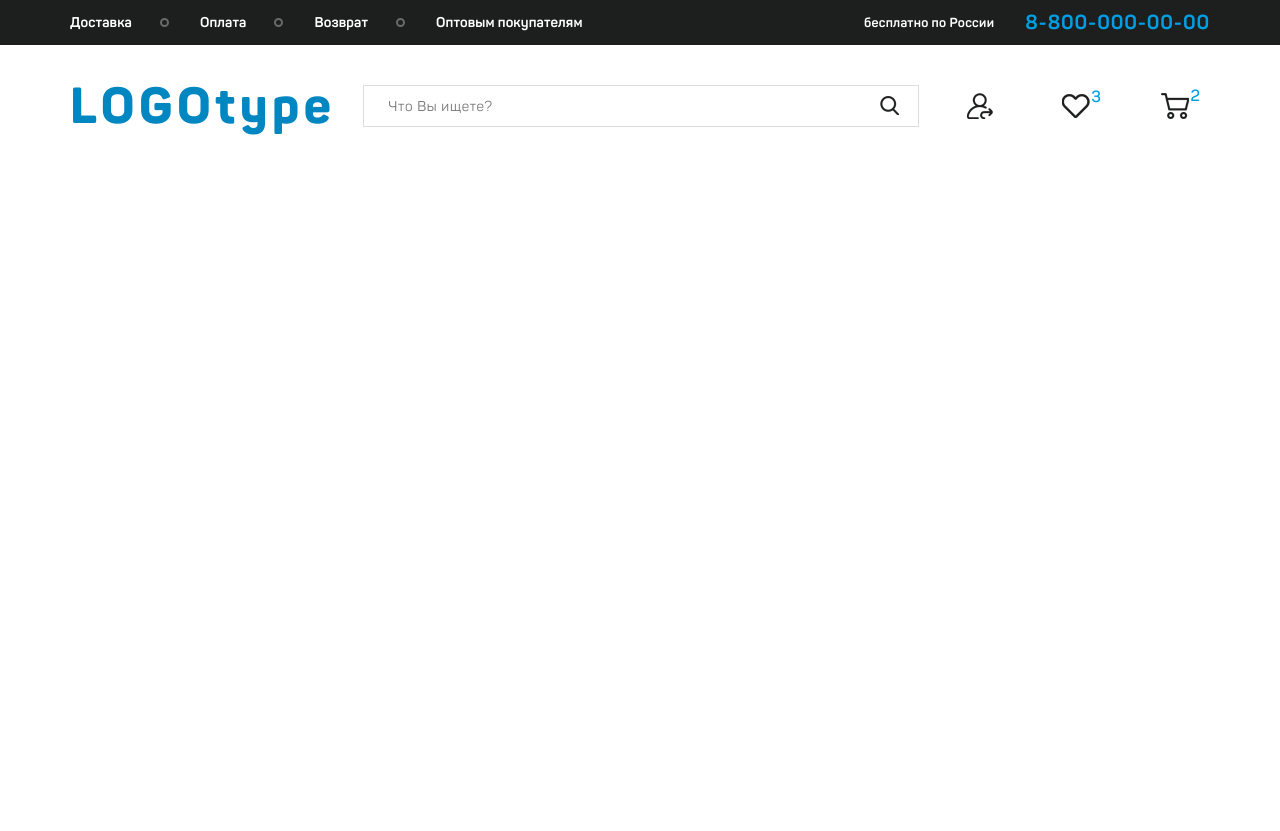
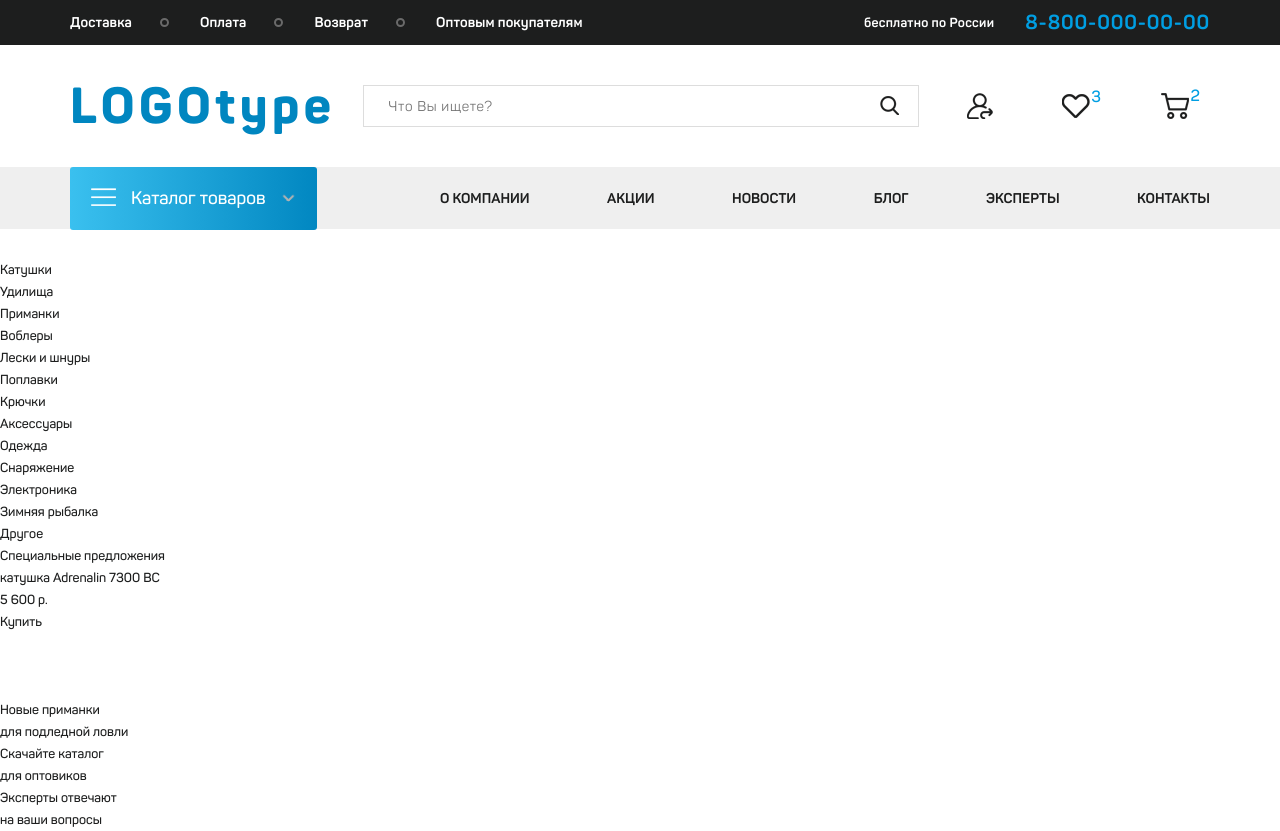
Before and after one commit to spartfin/LogoType, a website: page source/index.html in a window 1280 px wide. Before the commit the page ends 800 px from the top, so only its background shows below. Drawn offline with nearby package versions, Linux system fonts and the light colour scheme; files that its build step writes are made by us from their sources.

Commit message:
Свёрстана вверзняя навигация

```diff
--- a/source/index.html
+++ b/source/index.html
@@ -42,6 +42,80 @@
   </header>
 
   <main class="main">
+    <section class="navigation">
+      <h2 class="visually-hidden">Основная навигация по сайту</h2>
+      <div class="navigation__wrapper">
+        <div class="navigation__header">
+          <button class="navigation__catalog" type="button">Каталог товаров</button>
+          <nav class="navigation__main">
+            <ul class="navigation__list">
+              <li><a href="#">О компании</a></li>
+              <li><a href="#">Акции</a></li>
+              <li><a href="#">Новости</a></li>
+              <li><a href="#">Блог</a></li>
+              <li><a href="#">Эксперты</a></li>
+              <li><a href="#">Контакты</a></li>
+            </ul>
+          </nav>
+        </div>
+      </div>
+      <div class="navigation__bottom">
+        <nav class="navigation__products">
+          <ul class="navigation__products_list">
+            <li><a href="#">Катушки</a></li>
+            <li><a href="#">Удилища</a></li>
+            <li><a href="#">Приманки</a></li>
+            <li><a href="#">Воблеры</a></li>
+            <li><a href="#">Лески и шнуры</a></li>
+            <li><a href="#">Поплавки</a></li>
+            <li><a href="#">Крючки</a></li>
+            <li><a href="#">Аксессуары</a></li>
+            <li><a href="#">Одежда</a></li>
+            <li><a href="#">Снаряжение</a></li>
+            <li><a href="#">Электроника</a></li>
+            <li><a href="#">Зимняя рыбалка</a></li>
+            <li><a href="#">Другое</a></li>
+          </ul>
+        </nav>
+        <div class="navigation__content">
+          <div class="navigation_preview preview">
+            <ul class="preview__list">
+              <li>
+                <h3>Специальные предложения</h3>
+                <p>катушка Adrenalin 7300 BC</p>
+                <span>5 600 р.</span>
+                <a href="#">Купить</a>
+              </li>
+            </ul>
+            <ul class="preview__slides">
+              <li class="preview__slide preview__slide_Active"></li>
+              <li class="preview__slide"></li>
+              <li class="preview__slide"></li>
+            </ul>
+          </div>
+          <ul class="navigation__preview-links">
+            <li>
+              <a href="#">
+                <h4>Новые приманки</h4>
+                <p>для подледной ловли</p>
+              </a>
+            </li>
+            <li>
+              <a href="#">
+                <h4>Скачайте каталог</h4>
+                <p>для оптовиков</p>
+              </a>
+            </li>
+            <li>
+              <a href="#">
+                <h4>Эксперты отвечают</h4>
+                <p>на ваши вопросы</p>
+              </a>
+            </li>
+          </ul>
+        </div>
+      </div>
+    </section>
   </main>
 
   <footer class="footer">
--- /dev/null
+++ b/source/sass/blocks/navigation.scss
@@ -0,0 +1,95 @@
+/* Вверхняя навигация */
+.navigation__wrapper {
+  min-height: 62px;
+  background-color: #efefef;
+  margin-bottom: 30px;
+}
+
+.navigation__header {
+  display: flex;
+  max-width: 1170px;
+  justify-content: space-between;
+  align-items: center;
+  height: 62px;
+  margin: 0 auto;
+  padding-left: 15px;
+  padding-right: 15px;
+}
+
+.navigation__catalog {
+  position: relative;
+  font-family: $textPantonSemiBold;
+  font-size: 18px;
+  line-height: 25px;
+  font-weight: 600;
+  color: #ffffff;
+  padding-top: 19px;
+  padding-bottom: 19px;
+  padding-left: 61px;
+  padding-right: 51px;
+  border-radius: 3px;
+  background: linear-gradient(
+    270deg,
+    rgb(1, 135, 193) 0%,
+    rgb(58, 192, 239) 100%
+  );
+
+  &::before {
+    position: absolute;
+    content: "";
+    width: 25px;
+    height: 18px;
+    background-image: url("../img/burger-icon.png");
+    top: 21px;
+    left: 21px;
+  }
+
+  &::after {
+    position: absolute;
+    content: "";
+    width: 7px;
+    height: 12px;
+    background-image: url("../img/arrow-right-icon.png");
+    background-size: cover;
+    transform: rotate(90deg);
+    top: 25px;
+    right: 25px;
+  }
+
+  &:hover {
+    opacity: 0.5;
+  }
+}
+
+.navigation__list {
+  list-style: none;
+  display: flex;
+  justify-content: space-between;
+  width: 770px;
+  font-family: $textPantonBold;
+  font-size: 14px;
+  line-height: 25px;
+  font-weight: 700;
+  text-transform: uppercase;
+}
+
+.navigation__list li {
+  position: relative;
+
+  &:hover {
+    color: #009ee2;
+
+    &::before {
+      position: absolute;
+      content: "";
+      width: 25px;
+      height: 12px;
+      background-image: url("../img/arrow-focus.png");
+      background-size: cover;
+      top: -20px;
+      right: calc(50% - 12.5px);
+    }
+  }
+}
+
+/* Нижняя навигация */
--- a/source/sass/style.scss
+++ b/source/sass/style.scss
@@ -3,3 +3,4 @@
 @import "global/variables.scss";
 @import "global/common.scss";
 @import "blocks/header.scss";
+@import "blocks/navigation.scss";
```
Also changed, not shown: build/css/style.min.css, build/img/arrow-focus.png (added), build/img/arrow-point-to-right.svg (added), build/img/arrow-right-icon.png (added), build/img/burger-icon.png (added), build/img/coil.png (added), build/img/journal.png (added), build/img/pike-fisherman.png (added), build/img/rawbite.png (added), build/index.html, source/img/arrow-focus.png (added), source/img/arrow-right-icon.png (added), source/img/burger-icon.png (added), source/img/coil.png (added), 3 more files, 1 other file.
